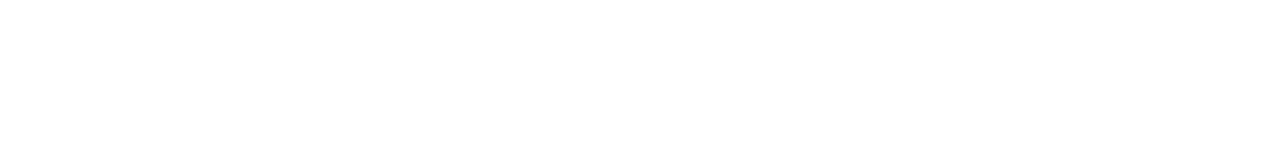
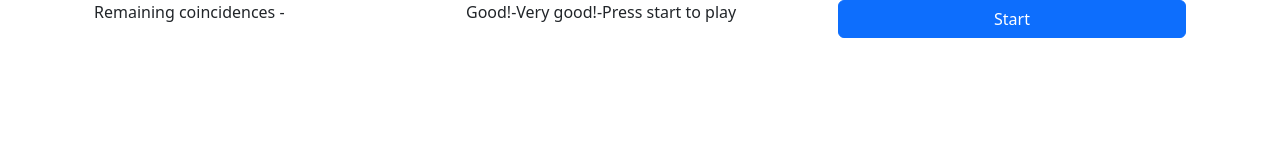
Before and after one commit to cvillar97/memotest, a website: page index.html in a window 1280 px wide. Drawn offline with Linux system fonts and the light colour scheme.

Commit message:
Creates status barr
It will contain the remaining coincidences, status and start button.

```diff
--- a/index.html
+++ b/index.html
@@ -6,5 +6,20 @@
     <title>Memotest</title>
     <link rel="stylesheet" href="bootstrap.css" />
   </head>
-  <body></body>
+  <body>
+    <div class="container">
+      <div class="container" id="status-barr">
+        <div class="row" id="row">
+          <div class="col-md-4">
+            <label>Remaining coincidences </label>
+            <label id="coincidences">-</label>
+          </div>
+          <div class="col-md-4">
+            <label id="status">Good!-Very good!-Press start to play</label>
+          </div>
+          <div class="d-grid gap-2 col-4 mx-auto">
+            <button class="btn btn-primary" type="button" id="start-button">
+              Start
+            </button>
+          </div>
 </html>
```
